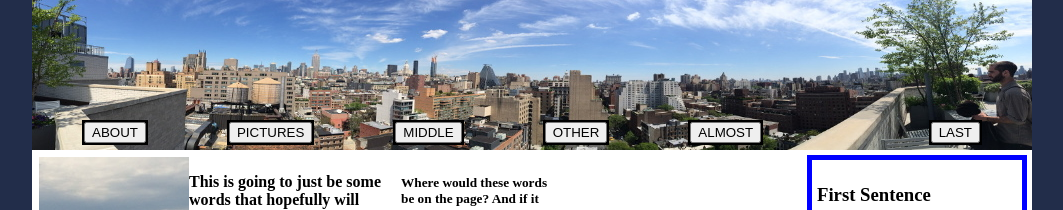
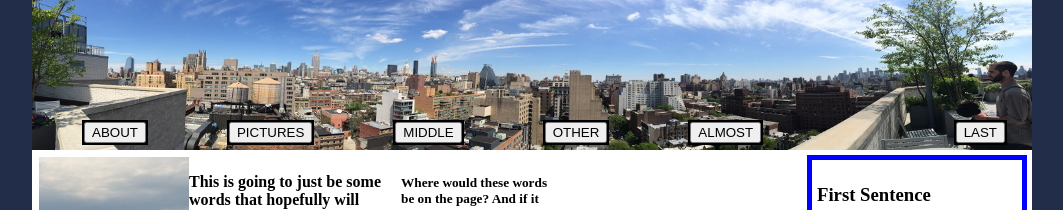
Before and after one commit to sunnyfairly/practice, a plain HTML site: page index.html in a window 1280 px wide. Shown: the top 210 px of the page, without its empty margins (108-1171 px from the left). Drawn offline with Linux system fonts and the light colour scheme.

Commit message:
fixlastbuttonbetter

```diff
--- a/css.css
+++ b/css.css
@@ -65,7 +65,7 @@ ul {
 	display: block;
 }
 .dropboxlast {
-	margin: 120 50 0 50;
+	margin: 120 25 0 50;
 	float: right;
 }
 .dropbtn {
```
